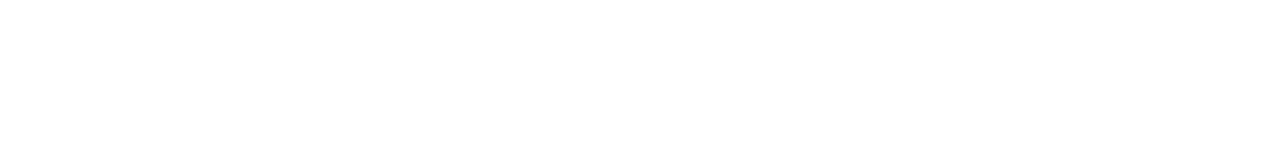
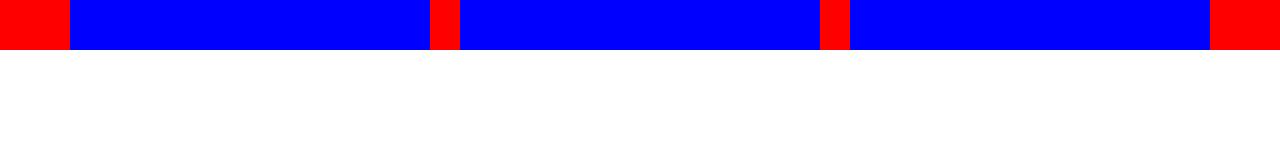
Before and after one commit to domg87/html-css-digitalocean, a plain HTML site: page index.html in a window 1280 px wide. Drawn offline with Linux system fonts and the light colour scheme.

Commit message:
navbar+responsive

```diff
--- a/css/style.css
+++ b/css/style.css
@@ -0,0 +1,19 @@
+.header_top{
+  height: 50px;
+  background-color: red;
+}
+
+.logo{
+  height: 50px;
+  background-color: blue;
+}
+
+.nav_link{
+  height: 50px;
+  background-color: blue;
+}
+
+.nav_login{
+  height: 50px;
+  background-color: blue;
+}
--- a/index.html
+++ b/index.html
@@ -11,7 +11,30 @@
   <body>
     <!-- HEADER -->
     <header>
-      <div class="header_top"></div>
+      <div class="header_top">
+        <div class="container">
+          <div class="row">
+            <div class="col-lg-4 col-md-4 col-sm-4 col-xs-4">
+              <div class="logo"></div>
+            </div>
+            <div class="col-lg-4 col-md-4 col-sm-4 col-xs-4">
+              <nav class="visible-lg visible-md">
+                <div class="nav_link"></div>
+              </nav>
+            </div>
+            <div class="col-lg-4 col-md-4 col-sm-4 col-xs-4 text-right">
+              <nav class="visible-lg visible-md">
+                <div class="nav_login"></div>
+              </nav>
+            </div>
+            <div class="visible-xs-inline-block visible-sm text-right">
+              <button type="button" class="btn" aria-label="Left Align">
+                <span class="glyphicon glyphicon-menu-hamburger" aria-hidden="true"></span>
+              </button>
+            </div>
+          </div>
+        </div>
+      </div>
       <div class="jumbo"></div>
     </header>
     <!-- //HEADER -->
```
